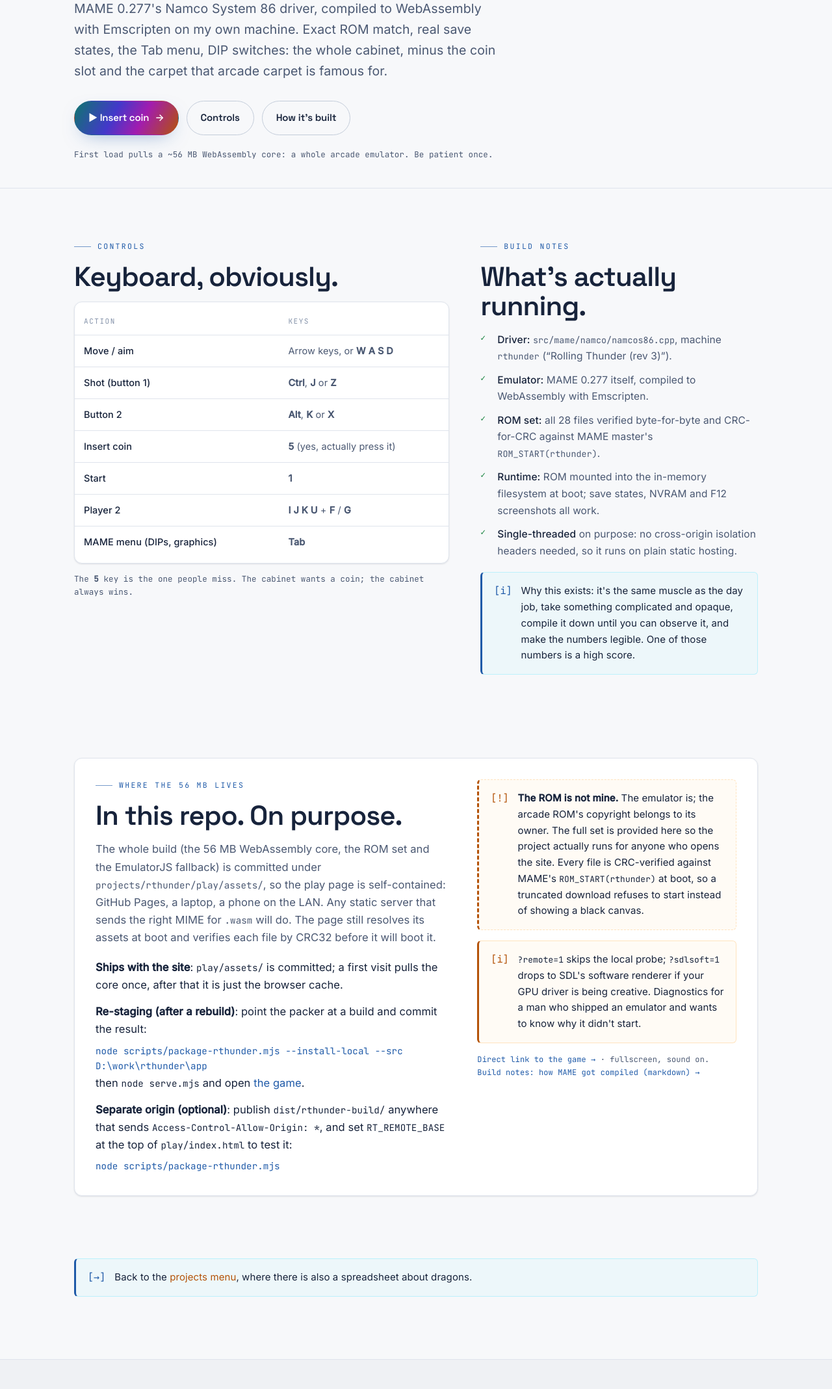
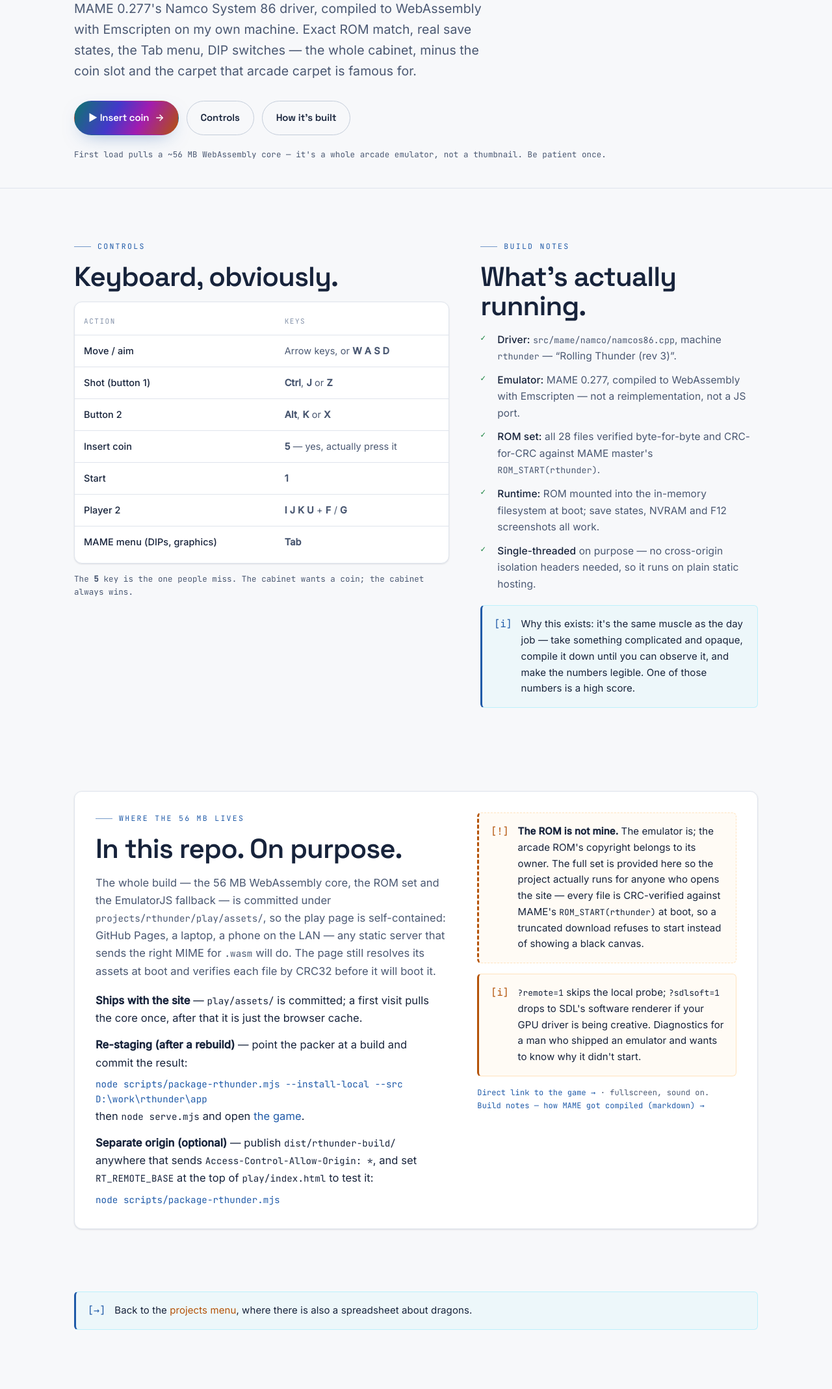
Before and after one commit to sorklin/sorklin.github.io, a plain HTML site: page projects/rthunder/index.html in a window 1280 px wide. Shown: the part 358-2495 px from the top of the page at 65% size. Drawn offline with Linux system fonts and the light colour scheme.

```diff
--- a/projects/rthunder/index.html
+++ b/projects/rthunder/index.html
@@ -3,9 +3,9 @@
 <head>
 <meta charset="utf-8">
 <meta name="viewport" content="width=device-width, initial-scale=1">
-<title>Rolling Thunder · MAME compiled to WebAssembly · The Sorklin Group</title>
+<title>Rolling Thunder — MAME compiled to WebAssembly — The Sorklin Group</title>
 <meta name="description" content="Rolling Thunder (Namco, 1986) playable in the browser: MAME 0.277's Namco System 86 driver compiled to WebAssembly with Emscripten. Exact ROM match, save states, DIP switches.">
-<meta property="og:title" content="Rolling Thunder in your browser · The Sorklin Group">
+<meta property="og:title" content="Rolling Thunder in your browser — The Sorklin Group">
 <meta property="og:description" content="MAME 0.277, compiled to WebAssembly. Namco System 86, 1986, in a tab.">
 <meta name="theme-color" content="#05070b">
   <script>try{var t=localStorage.getItem("sorklin:theme");document.documentElement.setAttribute("data-theme",t||"daylight")}catch(e){}</script>
@@ -54,7 +54,7 @@
       </h1>
       <p class="lede">
         <span data-joke>MAME 0.277's Namco System 86 driver, compiled to WebAssembly with Emscripten on my own machine.
-          Exact ROM match, real save states, the Tab menu, DIP switches: the whole cabinet, minus the coin slot
+          Exact ROM match, real save states, the Tab menu, DIP switches — the whole cabinet, minus the coin slot
           and the carpet that arcade carpet is famous for.</span>
         <span data-corp>A browser build of the 1986 arcade title, running the reference MAME driver compiled to
           WebAssembly. No plugins, no ads, no external services.</span>
@@ -65,7 +65,7 @@
         <a class="btn btn-ghost" href="#build">How it's built</a>
       </div>
       <p class="dim mono reveal" style="margin-top:20px;font-size:12.5px">
-        First load pulls a ~56 MB WebAssembly core: a whole arcade emulator. Be patient once.
+        First load pulls a ~56 MB WebAssembly core — it's a whole arcade emulator, not a thumbnail. Be patient once.
       </p>
     </div>
   </header>
@@ -84,7 +84,7 @@
                 <tr><td>Move / aim</td><td>Arrow keys, or <b>W A S D</b></td></tr>
                 <tr><td>Shot (button 1)</td><td><b>Ctrl</b>, <b>J</b> or <b>Z</b></td></tr>
                 <tr><td>Button 2</td><td><b>Alt</b>, <b>K</b> or <b>X</b></td></tr>
-                <tr><td>Insert coin</td><td><b>5</b> (yes, actually press it)</td></tr>
+                <tr><td>Insert coin</td><td><b>5</b> — yes, actually press it</td></tr>
                 <tr><td>Start</td><td><b>1</b></td></tr>
                 <tr><td>Player 2</td><td><b>I J K U</b> + <b>F</b> / <b>G</b></td></tr>
                 <tr><td>MAME menu (DIPs, graphics)</td><td><b>Tab</b></td></tr>
@@ -100,15 +100,15 @@
           <p class="kicker">Build notes</p>
           <h2 class="title">What's actually running.</h2>
           <ul class="ticks">
-            <li><b>Driver:</b> <span class="mono">src/mame/namco/namcos86.cpp</span>, machine <span class="mono">rthunder</span> (“Rolling Thunder (rev 3)”).</li>
-            <li><b>Emulator:</b> MAME 0.277 itself, compiled to WebAssembly with Emscripten.</li>
+            <li><b>Driver:</b> <span class="mono">src/mame/namco/namcos86.cpp</span>, machine <span class="mono">rthunder</span> — “Rolling Thunder (rev 3)”.</li>
+            <li><b>Emulator:</b> MAME 0.277, compiled to WebAssembly with Emscripten — not a reimplementation, not a JS port.</li>
             <li><b>ROM set:</b> all 28 files verified byte-for-byte and CRC-for-CRC against MAME master's <span class="mono">ROM_START(rthunder)</span>.</li>
             <li><b>Runtime:</b> ROM mounted into the in-memory filesystem at boot; save states, NVRAM and F12 screenshots all work.</li>
-            <li><b>Single-threaded</b> on purpose: no cross-origin isolation headers needed, so it runs on plain static hosting.</li>
+            <li><b>Single-threaded</b> on purpose — no cross-origin isolation headers needed, so it runs on plain static hosting.</li>
           </ul>
           <div class="callout info" style="margin-top:20px" data-joke>
             <span class="ico">[i]</span>
-            <div>Why this exists: it's the same muscle as the day job, take something complicated and opaque,
+            <div>Why this exists: it's the same muscle as the day job — take something complicated and opaque,
               compile it down until you can observe it, and make the numbers legible. One of those numbers is a high score.</div>
           </div>
         </div>
@@ -124,18 +124,18 @@
           <div>
             <p class="kicker">Where the 56 MB lives</p>
             <h2 class="title">In this repo. On purpose.</h2>
-            <p class="dim">The whole build (the 56 MB WebAssembly core, the ROM set and the EmulatorJS fallback)
+            <p class="dim">The whole build — the 56 MB WebAssembly core, the ROM set and the EmulatorJS fallback —
               is committed under <span class="mono">projects/rthunder/play/assets/</span>, so the play page is
-              self-contained: GitHub Pages, a laptop, a phone on the LAN. Any static server that sends the right
+              self-contained: GitHub Pages, a laptop, a phone on the LAN — any static server that sends the right
               MIME for <span class="mono">.wasm</span> will do. The page still resolves its assets at boot and
               verifies each file by CRC32 before it will boot it.</p>
             <ol class="dashes" style="list-style:none;padding:0;margin:0;display:grid;gap:14px">
-              <li><b>Ships with the site</b>: <span class="mono">play/assets/</span> is committed; a first visit
+              <li><b>Ships with the site</b> — <span class="mono">play/assets/</span> is committed; a first visit
                 pulls the core once, after that it is just the browser cache.</li>
-              <li><b>Re-staging (after a rebuild)</b>: point the packer at a build and commit the result:
+              <li><b>Re-staging (after a rebuild)</b> — point the packer at a build and commit the result:
                 <div class="mono" style="margin-top:8px;color:var(--cyan)">node scripts/package-rthunder.mjs --install-local --src D:\work\rthunder\app</div>
                 then <span class="mono">node serve.mjs</span> and open <a href="/projects/rthunder/play/" target="_blank" rel="noopener">the game</a>.</li>
-              <li><b>Separate origin (optional)</b>: publish <span class="mono">dist/rthunder-build/</span> anywhere that sends
+              <li><b>Separate origin (optional)</b> — publish <span class="mono">dist/rthunder-build/</span> anywhere that sends
                 <span class="mono">Access-Control-Allow-Origin: *</span>, and set <span class="mono">RT_REMOTE_BASE</span>
                 at the top of <span class="mono">play/index.html</span> to test it:
                 <div class="mono" style="margin-top:8px;color:var(--cyan)">node scripts/package-rthunder.mjs</div></li>
@@ -145,8 +145,8 @@
             <div class="callout todo" style="margin-bottom:16px">
               <span class="ico">[!]</span>
               <div><b>The ROM is not mine.</b> The emulator is; the arcade ROM's copyright belongs to its owner.
-                The full set is provided here so the project actually runs for anyone who opens the site.
-                Every file is CRC-verified against MAME's <span class="mono">ROM_START(rthunder)</span> at boot,
+                The full set is provided here so the project actually runs for anyone who opens the site —
+                every file is CRC-verified against MAME's <span class="mono">ROM_START(rthunder)</span> at boot,
                 so a truncated download refuses to start instead of showing a black canvas.</div>
             </div>
             <div class="callout" data-joke>
@@ -157,7 +157,7 @@
             </div>
             <p class="dim mono" style="font-size:12px;margin-top:16px">
               <a href="/projects/rthunder/play/" target="_blank" rel="noopener">Direct link to the game →</a> · fullscreen, sound on.<br>
-              <a href="/projects/rthunder/BUILD-NOTES.md">Build notes: how MAME got compiled (markdown) →</a>
+              <a href="/projects/rthunder/BUILD-NOTES.md">Build notes — how MAME got compiled (markdown) →</a>
             </p>
           </div>
         </div>
@@ -190,7 +190,7 @@
         <p class="foot-blurb" data-joke>A private company of exactly one, measuring the unfashionable kind of risk
           and shipping the tooling to keep up with it.</p>
         <p class="foot-blurb" data-corp>The personal site of Brendan Fitzpatrick: cyber risk quantification, security assessment and applied AI engineering.</p>
-        <p class="foot-blurb dim mono" style="font-size:12.5px">Reachable on <a href="https://www.linkedin.com/in/brendan-j-fitzpatrick/" rel="noopener me" target="_blank"><svg class="li-mark" viewBox="0 0 24 24" aria-hidden="true"><path fill="currentColor" d="M20.447 20.452h-3.554v-5.569c0-1.328-.027-3.037-1.852-3.037-1.853 0-2.136 1.445-2.136 2.939v5.667H9.351V9h3.414v1.561h.046c.477-.9 1.637-1.85 3.37-1.85 3.601 0 4.267 2.37 4.267 5.455v6.286zM5.337 7.433c-1.144 0-2.063-.926-2.063-2.065 0-1.138.92-2.063 2.063-2.063 1.14 0 2.064.925 2.064 2.063 0 1.139-.925 2.065-2.064 2.065zm1.782 13.019H3.555V9h3.564v11.452zM22.225 0H1.771C.792 0 0 .774 0 1.729v20.542C0 23.227.792 24 1.771 24h20.451C23.2 24 24 23.227 24 22.271V1.729C24 .774 23.2 0 22.222 0h.003z"/></svg><span>LinkedIn</span></a>. The only address here that is definitely real.</p>
+        <p class="foot-blurb dim mono" style="font-size:12.5px">Reachable on <a href="https://www.linkedin.com/in/brendan-j-fitzpatrick/" rel="noopener me" target="_blank"><svg class="li-mark" viewBox="0 0 24 24" aria-hidden="true"><path fill="currentColor" d="M20.447 20.452h-3.554v-5.569c0-1.328-.027-3.037-1.852-3.037-1.853 0-2.136 1.445-2.136 2.939v5.667H9.351V9h3.414v1.561h.046c.477-.9 1.637-1.85 3.37-1.85 3.601 0 4.267 2.37 4.267 5.455v6.286zM5.337 7.433c-1.144 0-2.063-.926-2.063-2.065 0-1.138.92-2.063 2.063-2.063 1.14 0 2.064.925 2.064 2.063 0 1.139-.925 2.065-2.064 2.065zm1.782 13.019H3.555V9h3.564v11.452zM22.225 0H1.771C.792 0 0 .774 0 1.729v20.542C0 23.227.792 24 1.771 24h20.451C23.2 24 24 23.227 24 22.271V1.729C24 .774 23.2 0 22.222 0h.003z"/></svg><span>LinkedIn</span></a> &mdash; the only address here that is definitely real.</p>
       </div>
       <div>
         <h4>Sections</h4>
```
Also changed, not shown: projects/dnd-shop/index.html (+1 -1 lines), projects/rthunder/play/index.html (+4 -4 lines), projects/sorkgpt/index.html (+9 -9 lines).
